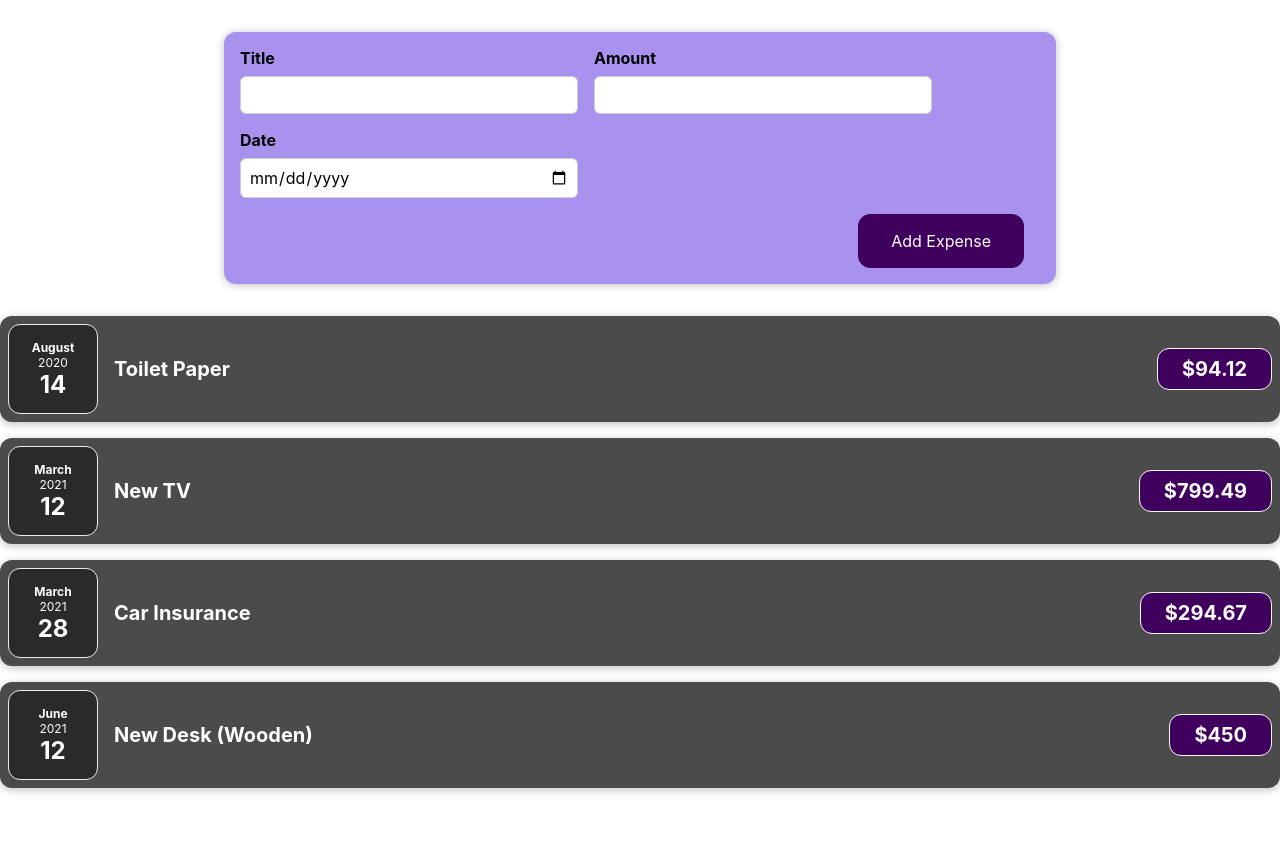
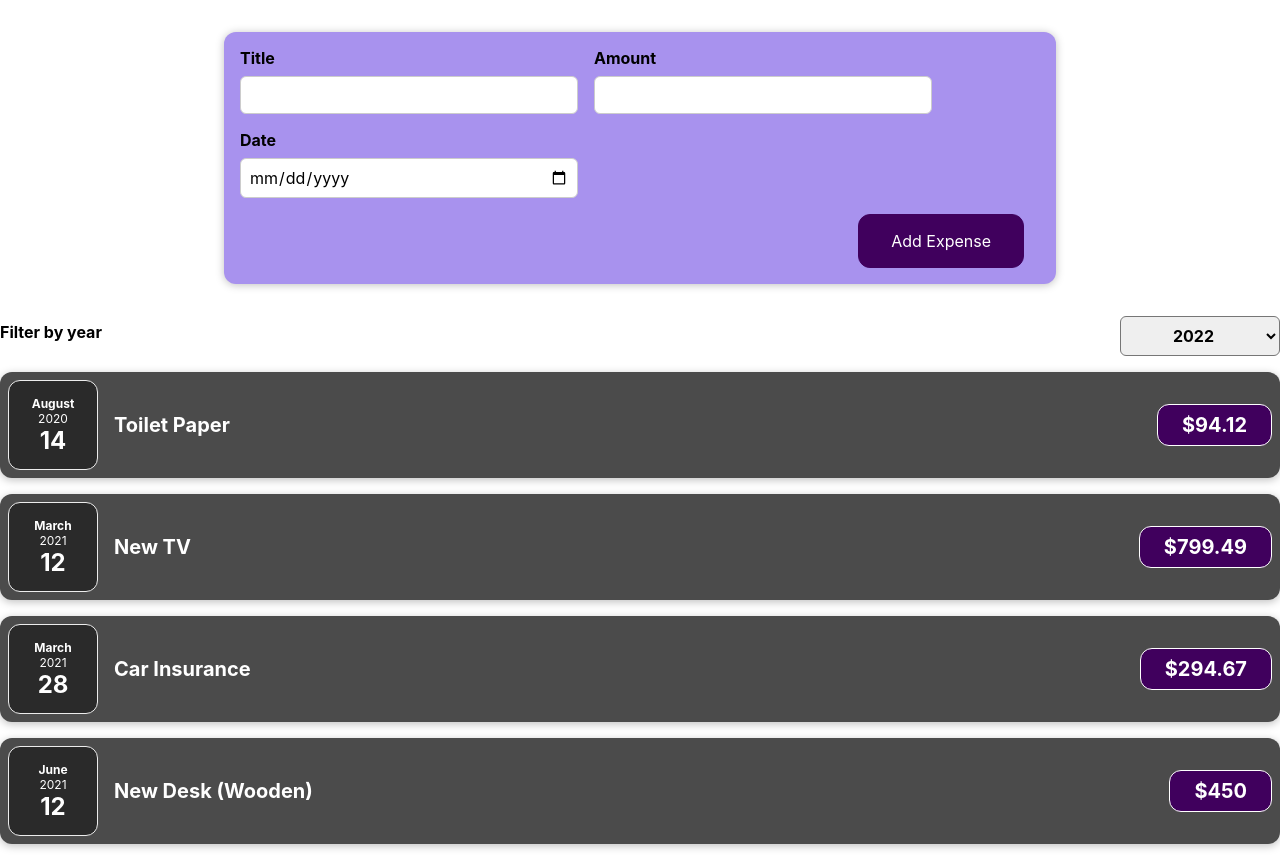
Before and after one commit to indrajithac/react-learning-taskapp, a React (Create React App) app: page / in a window 1280 px wide. Before the commit the page ends 804 px from the top, so only its background shows below. Built offline with nearby package versions, Linux system fonts and the light colour scheme.

Commit message:
added year filter design

```diff
--- a/src/App.js
+++ b/src/App.js
@@ -1,4 +1,5 @@
 import { useState } from "react";
+import ExpenseFilter from "./Components/ExpenseFilter/ExpenseFilter";
 import ExpenseItem from "./Components/ExpenseItem/ExpenseItem";
 import ExpenseForm from "./Components/NewExpense/ExpenseForm";
 const DUMMY_EXPENSES = [
@@ -24,10 +25,12 @@
 ];
 function App() {
   const [expenses, setExpenses] = useState(DUMMY_EXPENSES);
-
+  const [filteredExpense, setFilteredExpense] = useState([]);
+  const handleExpenseFilter = () => {};
   return (
     <div className="App">
       <ExpenseForm setExpenses={setExpenses} expenses={expenses} />
+      <ExpenseFilter handleExpenseFilter={handleExpenseFilter} />
       {expenses.map((expense) => {
         return <ExpenseItem expense={expense} key={expense?.id} />;
       })}
--- /dev/null
+++ b/src/Components/ExpenseFilter/ExpenseFilter.css
@@ -0,0 +1,24 @@
+expenses-filter {
+    color: white;
+    padding: 0 1rem;
+  }
+
+  .expenses-filter__control {
+    display: flex;
+    width: 100%;
+    align-items: center;
+    justify-content: space-between;
+    margin: 1rem 0;
+  }
+
+  .expenses-filter label {
+    font-weight: bold;
+    margin-bottom: 0.5rem;
+  }
+
+  .expenses-filter select {
+    font: inherit;
+    padding: 0.5rem 3rem;
+    font-weight: bold;
+    border-radius: 6px;
+  }
--- /dev/null
+++ b/src/Components/ExpenseFilter/ExpenseFilter.js
@@ -0,0 +1,20 @@
+import React from "react";
+import "./ExpenseFilter.css";
+
+function ExpenseFilter({ handleExpenseFilter }) {
+  return (
+    <div className="expenses-filter">
+      <div className="expenses-filter__control">
+        <label>Filter by year</label>
+        <select onChange={handleExpenseFilter}>
+          <option value="2022">2022</option>
+          <option value="2021">2021</option>
+          <option value="2020">2020</option>
+          <option value="2019">2019</option>
+        </select>
+      </div>
+    </div>
+  );
+}
+
+export default ExpenseFilter;
```
